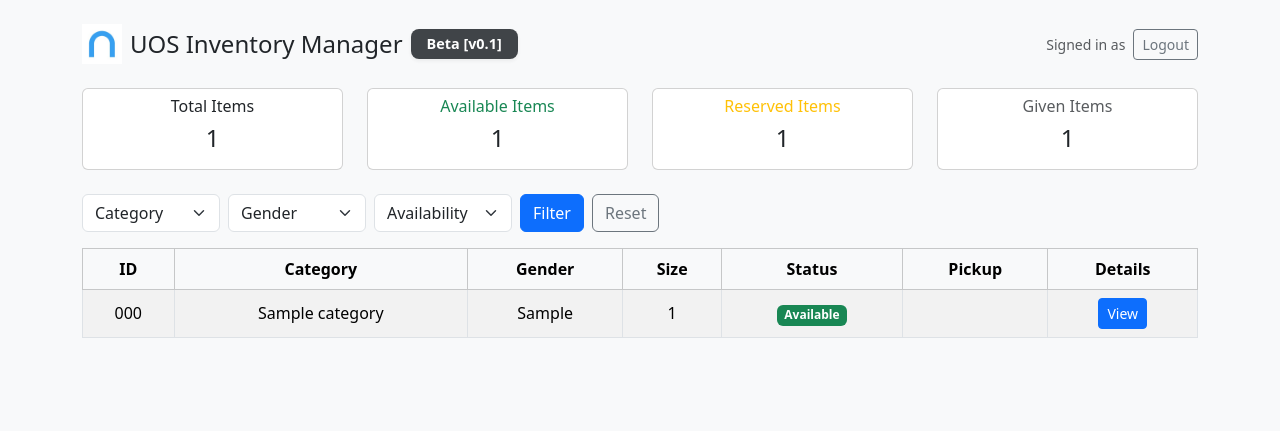
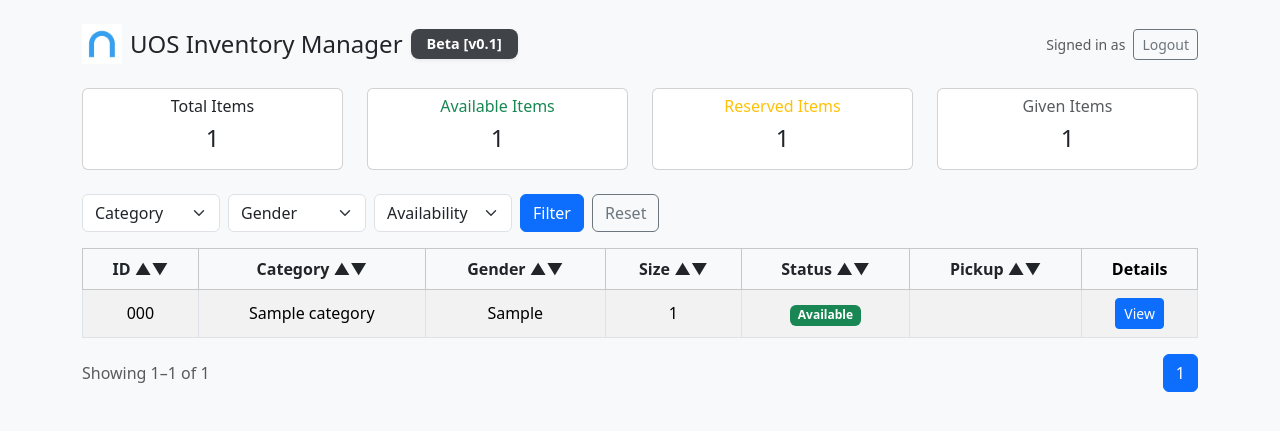
Before and after one commit to jtvandijk/uos-inventorymanager, a Django app: template inventory/templates/inventory/inventory.html in a window 1280 px wide. Shown: the top 431 px of the page. Run offline with Django 5.2, Linux system fonts and the light colour scheme; tables that the repository leaves empty hold one stand-in row (values such as "Sample post"); the template is opened without the code that fills it: values that come from a table or form of the project are taken from there, most other values are stand-ins (such as "Sample title", 1, 10 or a date in 2020).

Commit message:
add sorting back in

```diff
--- a/inventory/templates/inventory/inventory.html
+++ b/inventory/templates/inventory/inventory.html
@@ -13,7 +13,7 @@
 
 <div class="container py-4">
 
-    <!-- ✅ Messages -->
+    <!-- Messages -->
     {% if messages %}
         {% for message in messages %}
         <div class="alert alert-success alert-dismissible fade show mt-2">
@@ -116,32 +116,79 @@
                 <option value="given" {% if request.GET.status == "given" %}selected{% endif %}>Given</option>
             </select>
 
+            <input type="hidden" name="sort" value="{{ sort }}">
+
             <button type="submit" class="btn btn-primary">Filter</button>
             <a href="{% url 'inventory' %}" class="btn btn-outline-secondary">Reset</a>
 
         </form>
 
         {% if is_admin %}
-        <a href="{% url 'add_item' %}" class="btn btn-success">
+        <a href="{% url 'add_item' %}?next={{ request.get_full_path }}" class="btn btn-success">
             + Add Item
         </a>
         {% endif %}
 
     </div>
 
-    <!-- Table (unchanged) -->
+    <!-- Table -->
     <table class="table table-bordered table-striped text-center align-middle">
-        <thead class="table-light">
-        <tr>
-            <th>ID</th>
-            <th>Category</th>
-            <th>Gender</th>
-            <th>Size</th>
-            <th>Status</th>
-            <th>Pickup</th>
-            <th>Details</th>
-        </tr>
-        </thead>
+
+    <thead class="table-light">
+    <tr>
+
+        <!-- ID -->
+        <th class="text-center">
+            <a href="?sort={% if sort == 'code' %}-code{% else %}code{% endif %}&category={{ request.GET.category|default:''|striptags|cut:' ' }}&gender={{ request.GET.gender|default:''|striptags|cut:' ' }}&status={{ request.GET.status|default:''|striptags|cut:' ' }}"
+            class="text-decoration-none text-dark">
+                ID ▲▼
+            </a>
+        </th>
+
+        <!-- Category -->
+        <th class="text-center">
+            <a href="?sort={% if sort == 'category__name' %}-category__name{% else %}category__name{% endif %}&category={{ request.GET.category|default:''|striptags|cut:' ' }}&gender={{ request.GET.gender|default:''|striptags|cut:' ' }}&status={{ request.GET.status|default:''|striptags|cut:' ' }}"
+            class="text-decoration-none text-dark">
+                Category ▲▼
+            </a>
+        </th>
+
+        <!-- Gender -->
+        <th class="text-center">
+            <a href="?sort={% if sort == 'gender' %}-gender{% else %}gender{% endif %}&category={{ request.GET.category|default:''|striptags|cut:' ' }}&gender={{ request.GET.gender|default:''|striptags|cut:' ' }}&status={{ request.GET.status|default:''|striptags|cut:' ' }}"
+            class="text-decoration-none text-dark">
+                Gender ▲▼
+            </a>
+        </th>
+
+        <!-- Size -->
+        <th class="text-center">
+            <a href="?sort={% if sort == 'size' %}-size{% else %}size{% endif %}&category={{ request.GET.category|default:''|striptags|cut:' ' }}&gender={{ request.GET.gender|default:''|striptags|cut:' ' }}&status={{ request.GET.status|default:''|striptags|cut:' ' }}"
+            class="text-decoration-none text-dark">
+                Size ▲▼
+            </a>
+        </th>
+
+        <!-- Status -->
+        <th class="text-center">
+            <a href="?sort={% if sort == 'status' %}-status{% else %}status{% endif %}&category={{ request.GET.category|default:''|striptags|cut:' ' }}&gender={{ request.GET.gender|default:''|striptags|cut:' ' }}&status={{ request.GET.status|default:''|striptags|cut:' ' }}"
+            class="text-decoration-none text-dark">
+                Status ▲▼
+            </a>
+        </th>
+
+        <!-- Pickup -->
+        <th class="text-center">
+            <a href="?sort={% if sort == 'pickup' %}-pickup{% else %}pickup{% endif %}&category={{ request.GET.category|default:''|striptags|cut:' ' }}&gender={{ request.GET.gender|default:''|striptags|cut:' ' }}&status={{ request.GET.status|default:''|striptags|cut:' ' }}"
+            class="text-decoration-none text-dark">
+                Pickup ▲▼
+            </a>
+        </th>
+
+        <th class="text-center">Details</th>
+
+    </tr>
+    </thead>
 
         <tbody>
         {% for item in page_obj %}
@@ -180,29 +227,66 @@
 
             <td>
                 <a href="{% url 'view_item' item.id %}?next=/inventory/&{{ request.GET.urlencode }}"
-                class="btn btn-primary btn-sm">
+                   class="btn btn-primary btn-sm">
                     View
                 </a>
             </td>
+
         </tr>
         {% endfor %}
         </tbody>
+
     </table>
+
+    <!-- Pagination -->
+    <div class="d-flex justify-content-between align-items-center mt-3">
+
+        <div class="text-muted">
+            Showing {{ page_obj.start_index }}–{{ page_obj.end_index }} of {{ page_obj.paginator.count }}
+        </div>
+
+        <ul class="pagination mb-0">
+
+            {% if page_obj.has_previous %}
+            <li class="page-item">
+                <a class="page-link" href="?page={{ page_obj.previous_page_number }}&{{ request.GET.urlencode }}">
+                    Previous
+                </a>
+            </li>
+            {% endif %}
+
+            {% for num in page_obj.paginator.page_range %}
+            <li class="page-item {% if page_obj.number == num %}active{% endif %}">
+                <a class="page-link" href="?page={{ num }}&{{ request.GET.urlencode }}">
+                    {{ num }}
+                </a>
+            </li>
+            {% endfor %}
+
+            {% if page_obj.has_next %}
+            <li class="page-item">
+                <a class="page-link" href="?page={{ page_obj.next_page_number }}&{{ request.GET.urlencode }}">
+                    Next
+                </a>
+            </li>
+            {% endif %}
+
+        </ul>
+
+    </div>
 
 </div>
 
-<!-- ✅ CRITICAL: Bootstrap JS -->
+<!-- JS -->
 <script src="https://cdn.jsdelivr.net/npm/bootstrap@5.3.3/dist/js/bootstrap.bundle.min.js"></script>
 
 <script>
-// ✅ Initialise dismiss buttons
 function initAlerts() {
     document.querySelectorAll('.alert').forEach(function(alert) {
         new bootstrap.Alert(alert);
     });
 }
 
-// ✅ Auto-dismiss after 10s
 function autoDismissAlerts() {
     setTimeout(function () {
         document.querySelectorAll('.alert').forEach(function(alert) {
@@ -214,7 +298,6 @@ function autoDismissAlerts() {
     }, 10000);
 }
 
-// ✅ Run once page loads
 document.addEventListener("DOMContentLoaded", function() {
     initAlerts();
     autoDismissAlerts();
```
Also changed, not shown: inventory/templates/inventory/volunteer.html (+4 -4 lines).
